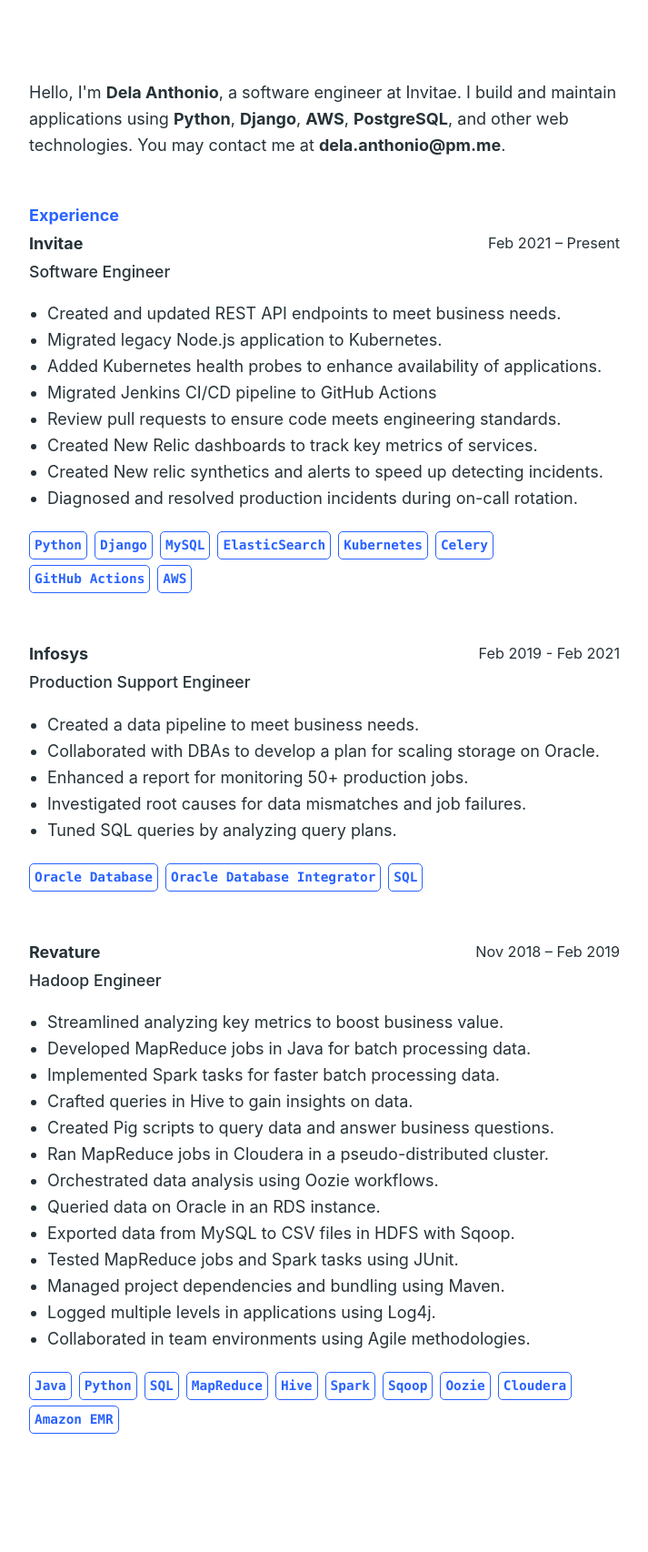
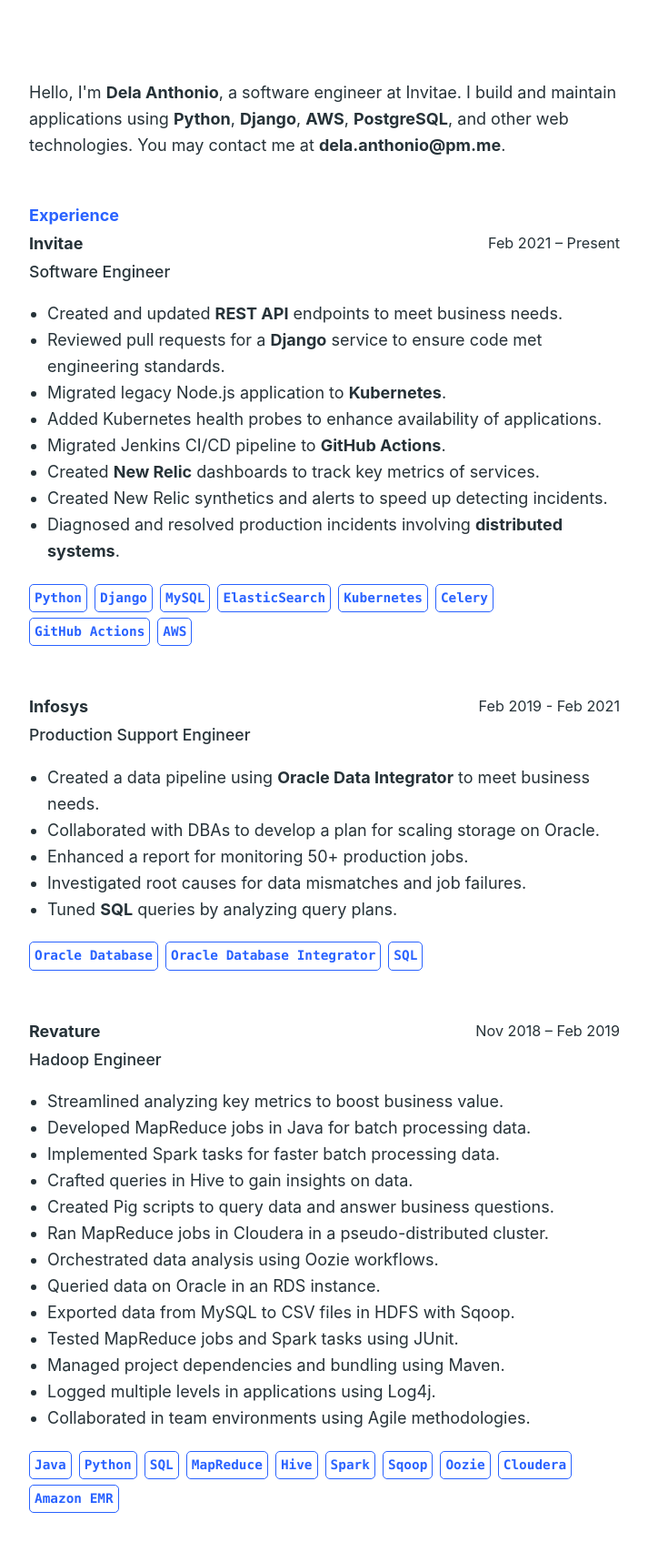
Before and after one commit to delaanthonio/delaanthonio.github.io, a Jekyll site: the page built from index.html, in a window 1280 px wide. Shown: the whole page at 91% size, without its empty margins (283-996 px from the left). Built offline with Jekyll 4.4.1, drawn with Linux system fonts in a browser that asks for light colours; before the commit the page ends 1619 px from its top, so only the background shows below that.

Commit message:
docs: update experience

```diff
--- a/_data/experience.yml
+++ b/_data/experience.yml
@@ -3,14 +3,16 @@
   time: Feb 2021 – Present
   role: Software Engineer
   description:
-    - Created and updated REST API endpoints to meet business needs.
-    - Migrated legacy Node.js application to Kubernetes.
+    - Created and updated <b>REST API</b> endpoints to meet business needs.
+    - Reviewed pull requests for a <b>Django</b> service to ensure code met
+      engineering standards.
+    - Migrated legacy Node.js application to <b>Kubernetes</b>.
     - Added Kubernetes health probes to enhance availability of applications.
-    - Migrated Jenkins CI/CD pipeline to GitHub Actions
-    - Review pull requests to ensure code meets engineering standards.
-    - Created New Relic dashboards to track key metrics of services.
-    - Created New relic synthetics and alerts to speed up detecting incidents.
-    - Diagnosed and resolved production incidents during on-call rotation.
+    - Migrated Jenkins CI/CD pipeline to <b>GitHub Actions</b>.
+    - Created <b>New Relic</b> dashboards to track key metrics of services.
+    - Created New Relic synthetics and alerts to speed up detecting incidents.
+    - Diagnosed and resolved production incidents involving <b>distributed
+      systems</b>.
   used:
     [
       Python,
@@ -27,11 +29,12 @@
   time: Feb 2019 - Feb 2021
   role: Production Support Engineer
   description:
-    - Created a data pipeline to meet business needs.
+    - Created a data pipeline using <b>Oracle Data Integrator</b> to meet
+      business needs.
     - Collaborated with DBAs to develop a plan for scaling storage on Oracle.
     - Enhanced a report for monitoring 50+ production jobs.
     - Investigated root causes for data mismatches and job failures.
-    - Tuned SQL queries by analyzing query plans.
+    - Tuned <b>SQL</b> queries by analyzing query plans.
   used: [Oracle Database, Oracle Database Integrator, SQL]
 - company: Revature
   url: https://www.revature.com/
```
